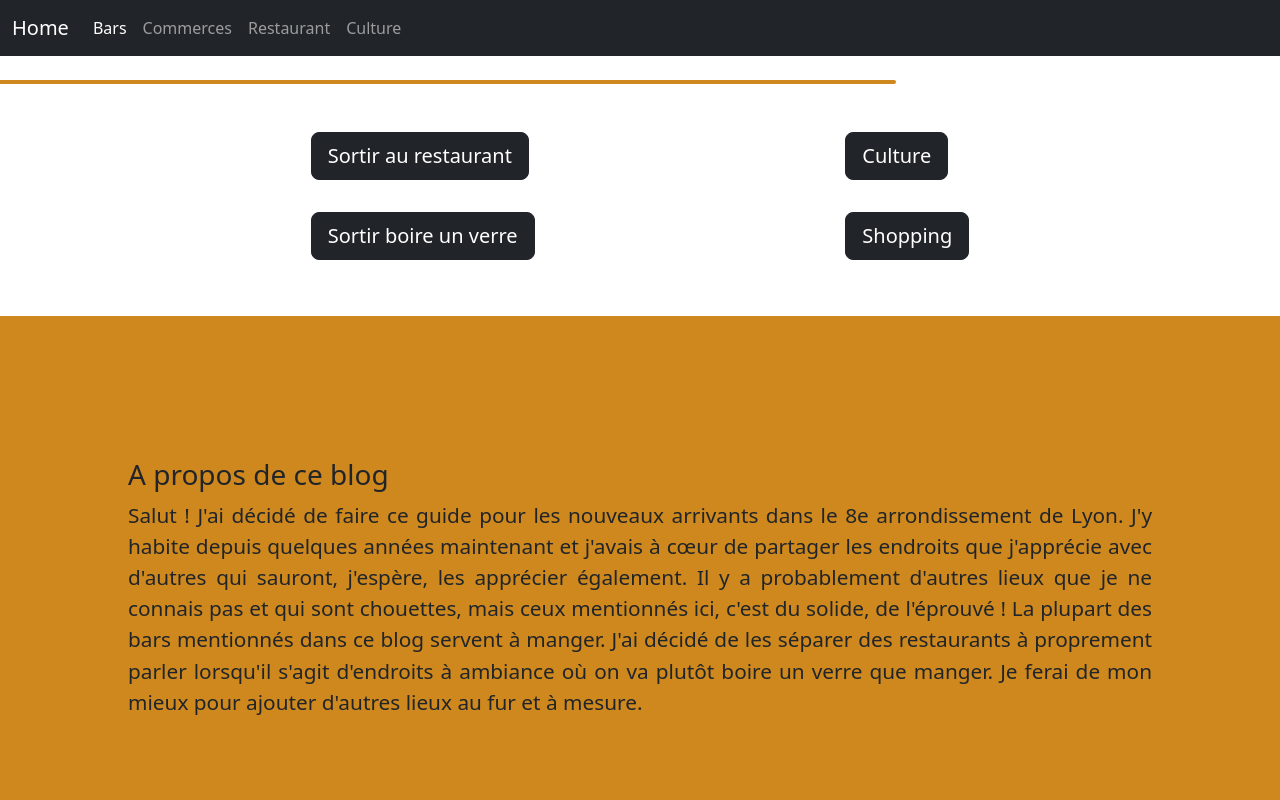
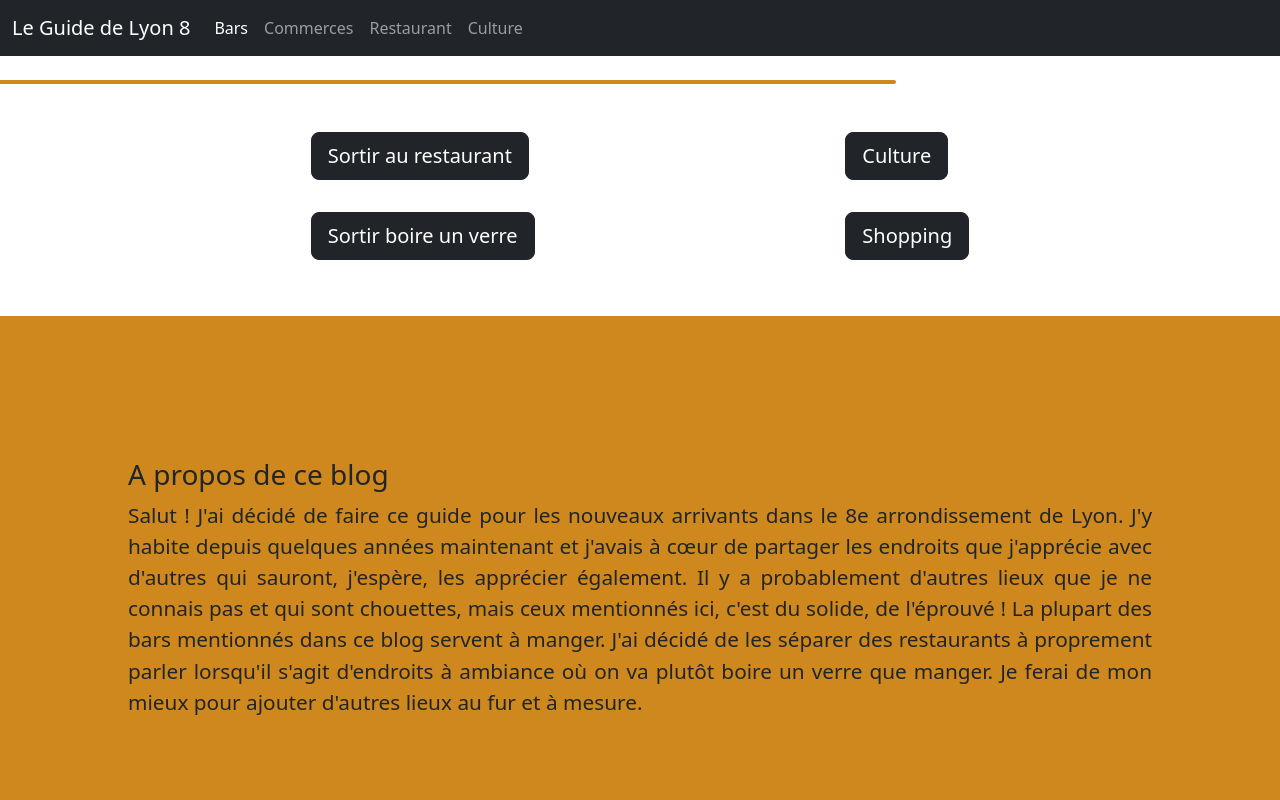
Before and after one commit to BerthetLucas/GuideLyon8, a React (Create React App) app: page / in a window 1280 px wide. Shown: the top 800 px of the page. Built offline with nearby package versions, Linux system fonts and the light colour scheme.

Commit message:
change nav bar main title name

```diff
--- a/src/components/banner.js
+++ b/src/components/banner.js
@@ -6,7 +6,7 @@ function Banner() {
     <nav className="navbar navbar-expand-lg navbar-dark bg-dark fixed-top">
       <div className="container-fluid">
         <NavLink className="navbar-brand" to="/">
-          Home
+          Le Guide de Lyon 8
         </NavLink>
         <button
           className="navbar-toggler"
```
